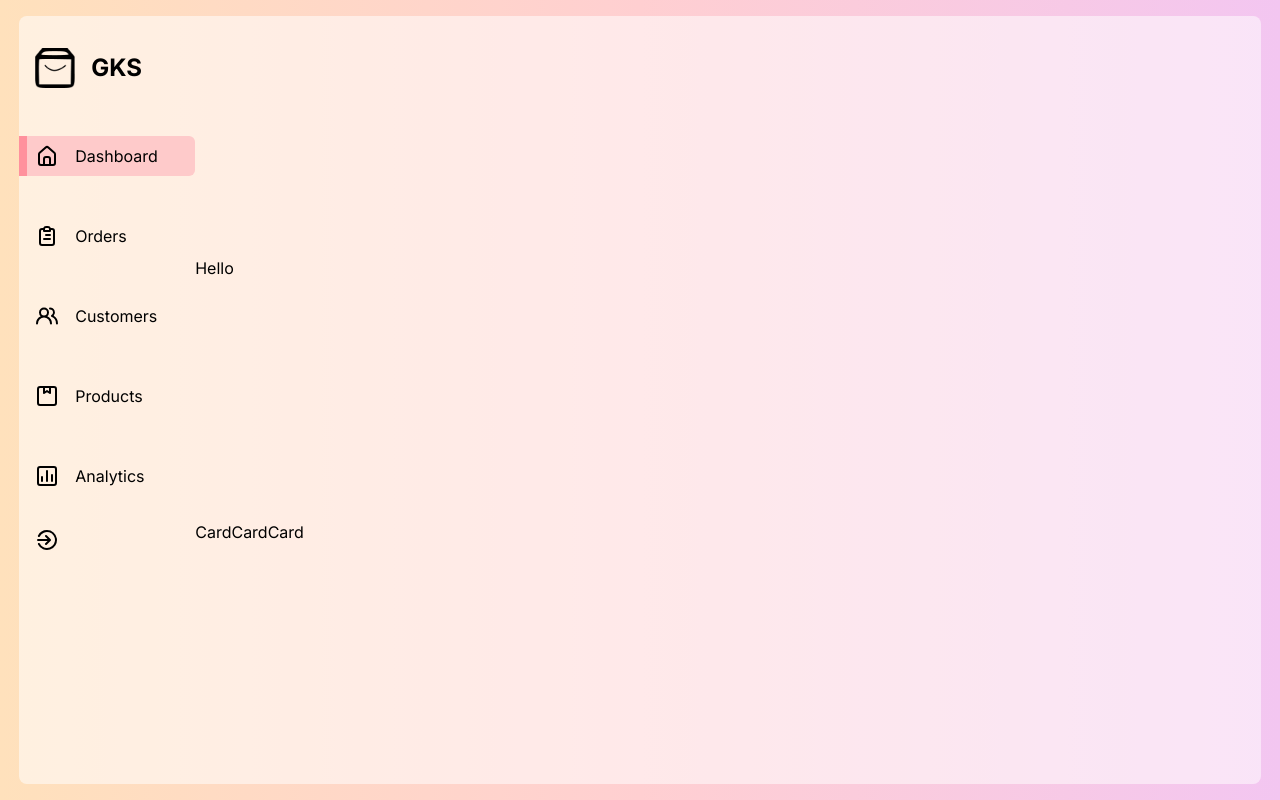
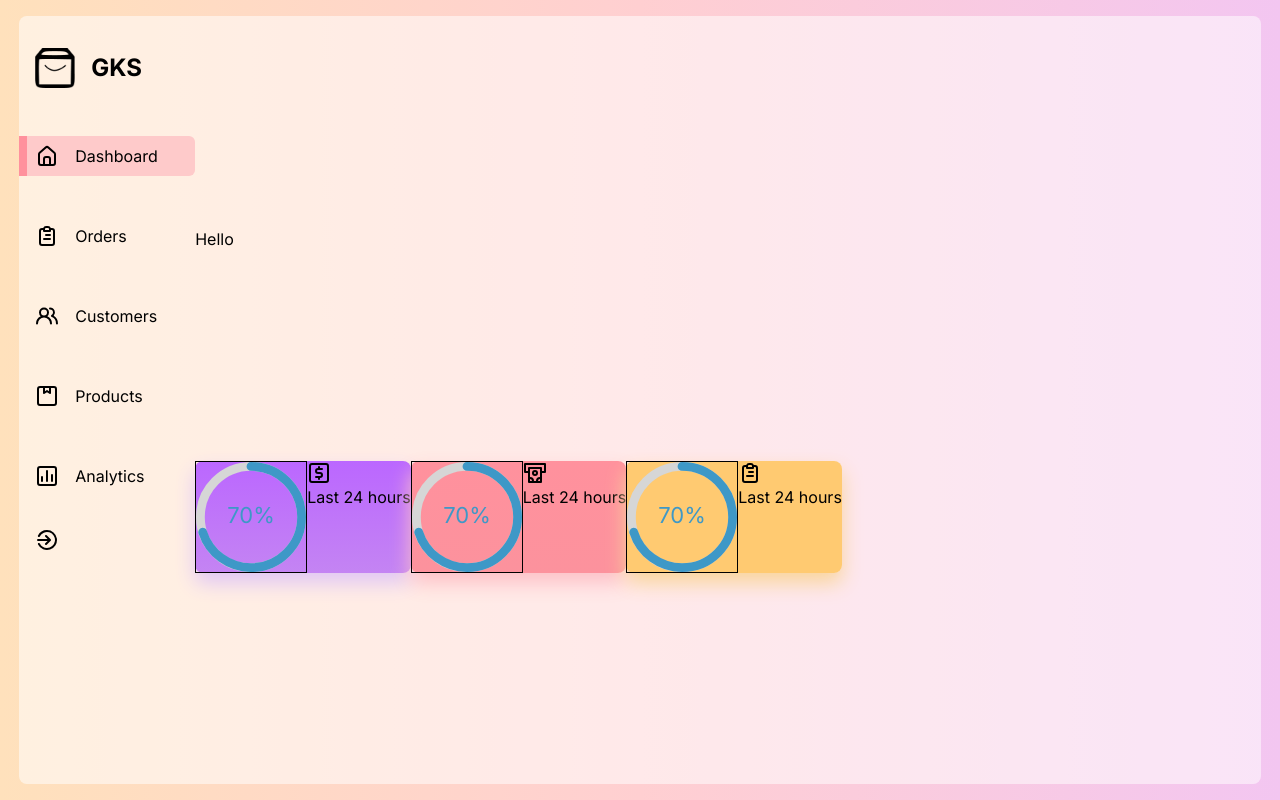
Before and after one commit to rossiKellss/admin-panel, a React (Vite) app: page / in a window 1280 px wide. Built offline with nearby package versions, Linux system fonts and the light colour scheme.

Commit message:
progress bar on dev

```diff
--- a/package.json
+++ b/package.json
@@ -13,9 +13,10 @@
     "@iconscout/react-unicons": "^2.0.2",
     "@mui/material": "^6.1.4",
     "apexcharts": "^3.54.1",
-    "framer-motion": "^11.11.9",
+    "framer-motion": "^11.11.10",
     "react": "^18.3.1",
     "react-apexcharts": "^1.4.1",
+    "react-circular-progressbar": "^2.1.0",
     "react-dom": "^18.3.1"
   },
   "devDependencies": {
--- a/src/Cards/Card.jsx
+++ b/src/Cards/Card.jsx
@@ -1,7 +1,40 @@
-function Card() {
+import { useState } from "react"
+import { AnimatePresence, AnimateSharedLayout } from "framer-motion";
+import { CircularProgressbar } from 'react-circular-progressbar';
+import 'react-circular-progressbar/dist/styles.css';
+
+function Card(props) {
+  const [expanded,setExpanded]=useState(false);
+
   return (
-    <div>Card</div>
+    <AnimatePresence>
+      {
+        expanded?("expanded"):(<CompactCard param={props}/>)
+      }
+    </AnimatePresence>
   )
 }
 
+function CompactCard({param}){
+  const Png=param.png;
+  return(
+      // compact card
+      <div className="relative flex  h-[7rem] rounded-lg" style={{
+        background:param.color.backGround,
+        boxShadow:param.color.boxShadow
+      }}>
+        <div className="flex-1 flex  border">
+          <CircularProgressbar value={param.barValue} text={`${param.barValue}%`}/>
+        </div>
+        <div>
+          <Png/>
+          <span>{param.value}</span>
+          <span>Last 24 hours</span>
+        </div>
+      </div>
+
+  )
+
+}
+
 export default Card
```
Also changed, not shown: 1 other file (tests, documents, lock files or other folders).
